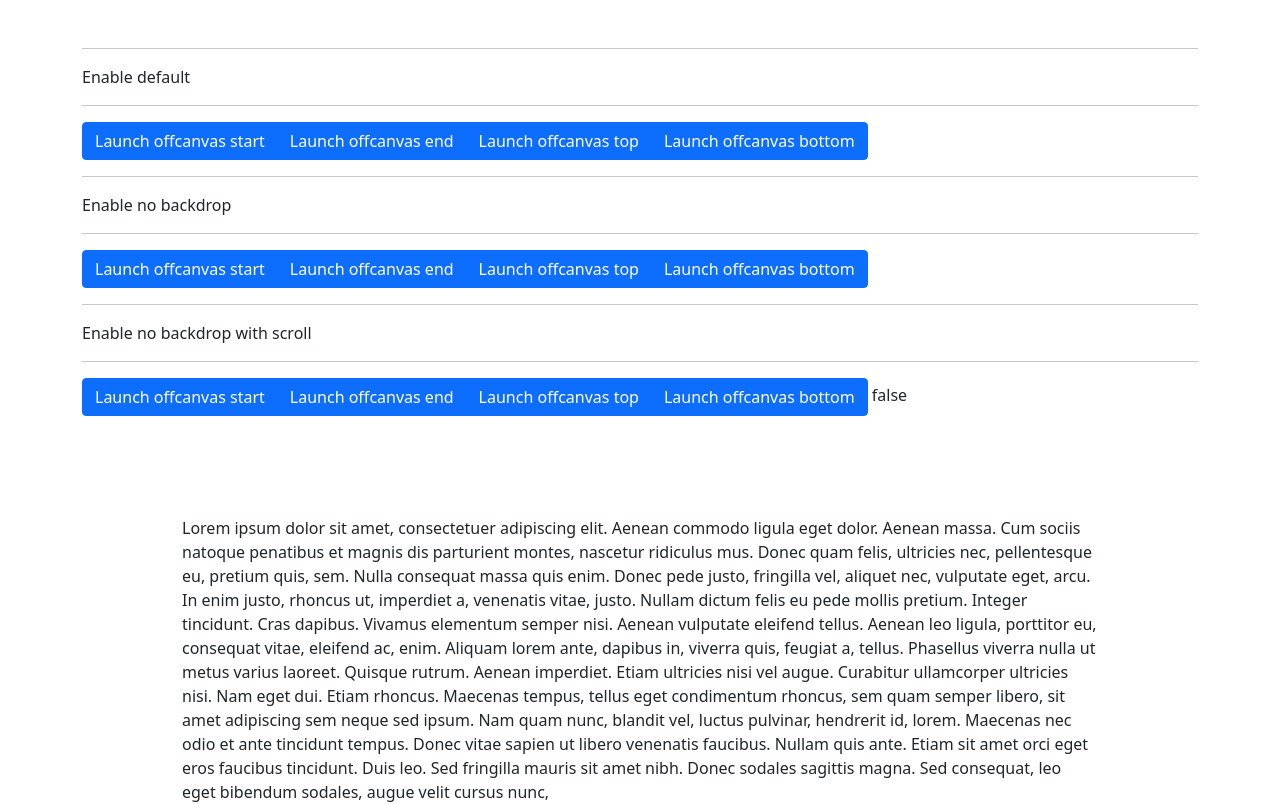
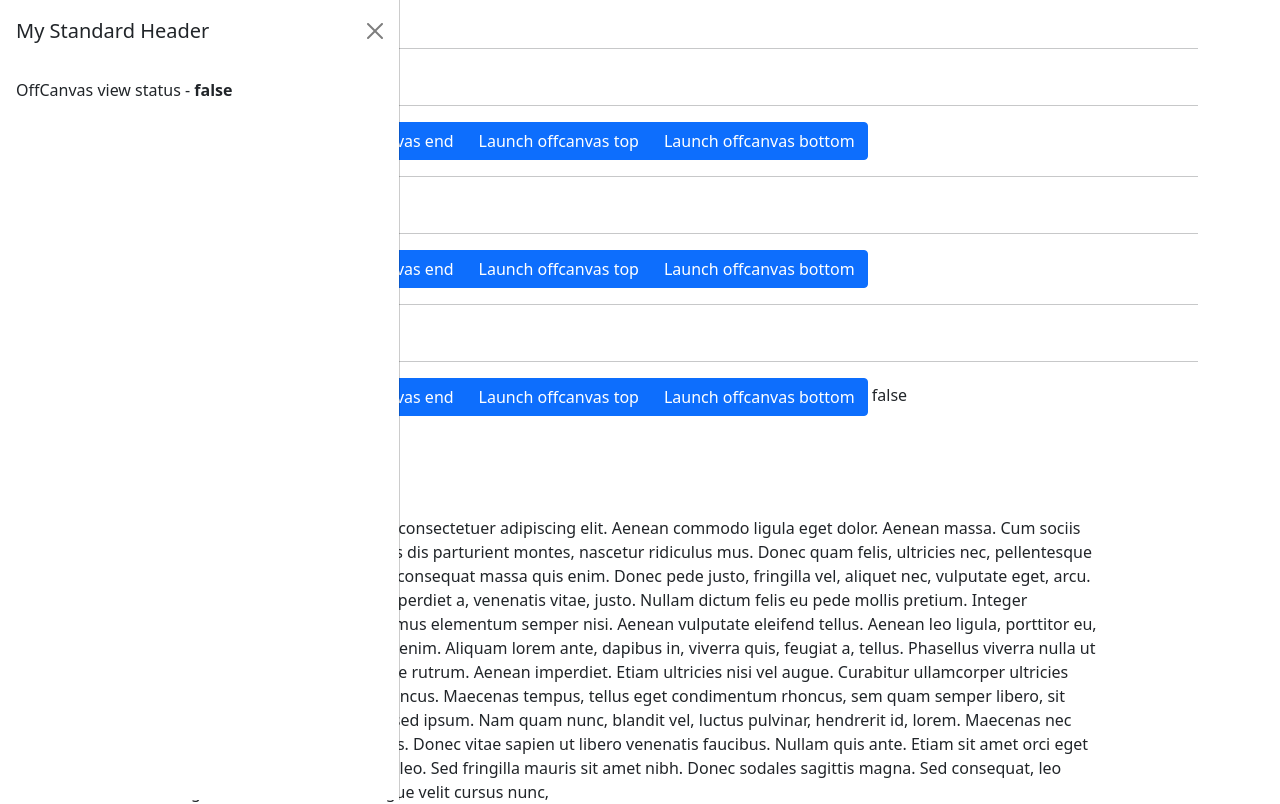
Before and after one commit to InComNetworking/vue-bootstrap-offcanvas, a JavaScript app: page / in a window 1280 px wide. Shown: the top 804 px of the page. Built offline with nearby package versions, Linux system fonts and the light colour scheme.

Commit message:
add option show-on-mount
hide all open offcanvases

```diff
--- a/src/App.vue
+++ b/src/App.vue
@@ -245,6 +245,7 @@
         Show Standard
       </button>
       <OffcanvasView
+        :show-on-mount="true"
         placement="start"
         ref="standard"
         @show-bs-offcanvas="eventReceived('show-bs-offcanvas')"
--- a/src/OffcanvasView.vue
+++ b/src/OffcanvasView.vue
@@ -34,11 +34,13 @@
 </template>
 <script>
 var allowedOffcanvasPositions = ["start", "end", "top", "bottom"];
+var offcanvasses = []
 export default {
   data() {
     return {
       isShow: false,
       customStyle: "visibility: hidden;",
+      myPosition: 0,
     };
   },
   emits: [
@@ -47,7 +49,7 @@ export default {
     "showBsOffcanvas",
     "shownBsOffcanvas",
   ],
-  props: ["placement", "dataBsBackdrop", "dataBsScroll", "btnClose", "title"],
+  props: ["placement", "dataBsBackdrop", "dataBsScroll", "btnClose", "title", "showOnMount"],
   watch: {
     isShow: function (newValue) {
       if (newValue) {
@@ -109,6 +111,9 @@ export default {
       }
     },
     hide: function () {
+      if(!this.isShow) {
+        return
+      }
       this.isShow = false;
       var self = this;
       self.$emit("hideBsOffcanvas");
@@ -121,6 +126,19 @@ export default {
       document.body.style.overflow = "";
     },
     show: function () {
+      if(this.isShow) {
+        return;
+      }
+      // Hide any other open offcanvas
+      for(var i in offcanvasses) {
+        console.log(i, offcanvasses[i])
+        if(offcanvasses[i].isShow !== "true") {
+          offcanvasses[i].hide();
+          console.log('hide', offcanvasses[i])
+        } else {
+          console.log('no hide', offcanvasses[i].isShow)
+        }
+      }
       var self = this;
       setTimeout(function () {
         self.isShow = true;
@@ -128,6 +146,14 @@ export default {
       }, 100);
     },
   },
-  mounted() {},
+  unmounted() {
+    offcanvasses.splice(this.myPosition, 1);
+  },
+  mounted() {
+    this.myPosition = offcanvasses.push(this) -1;
+    if(this["showOnMount"]) {
+      this.show();
+    }
+  },
 };
 </script>
```
